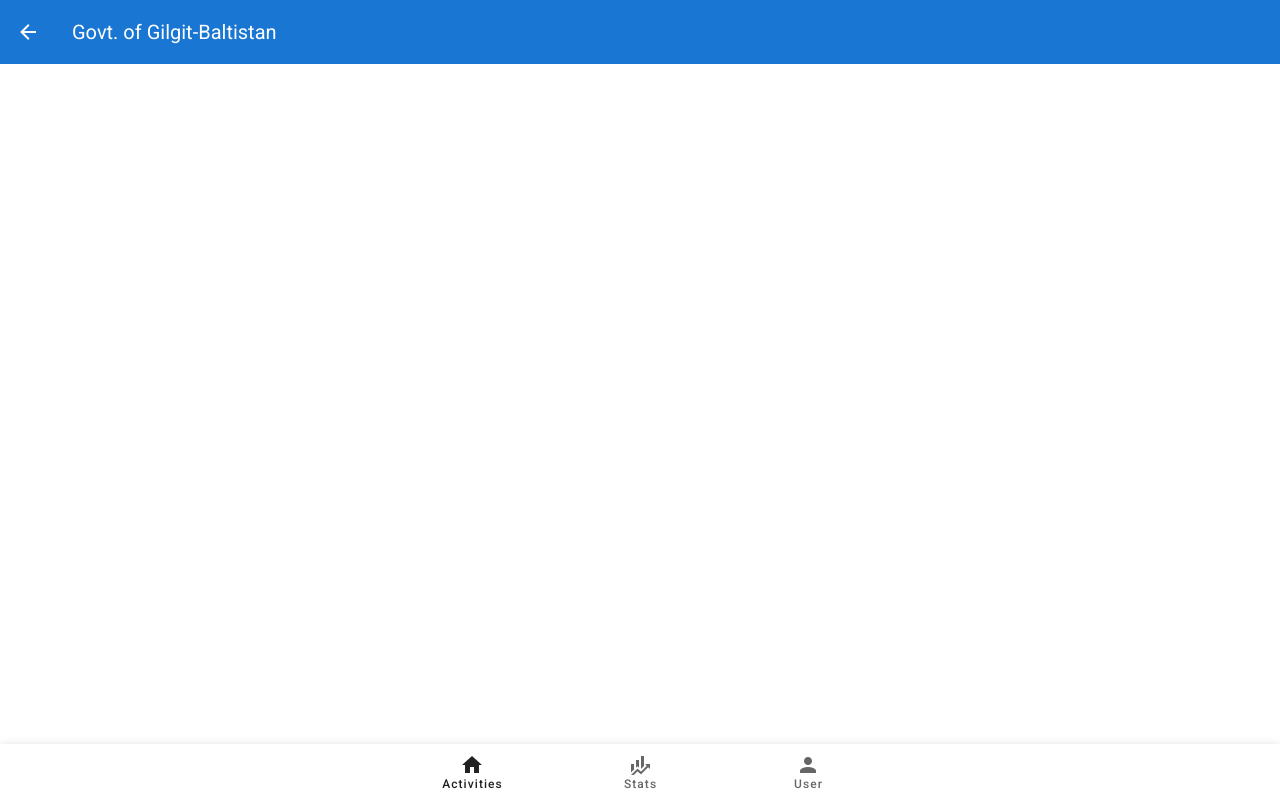
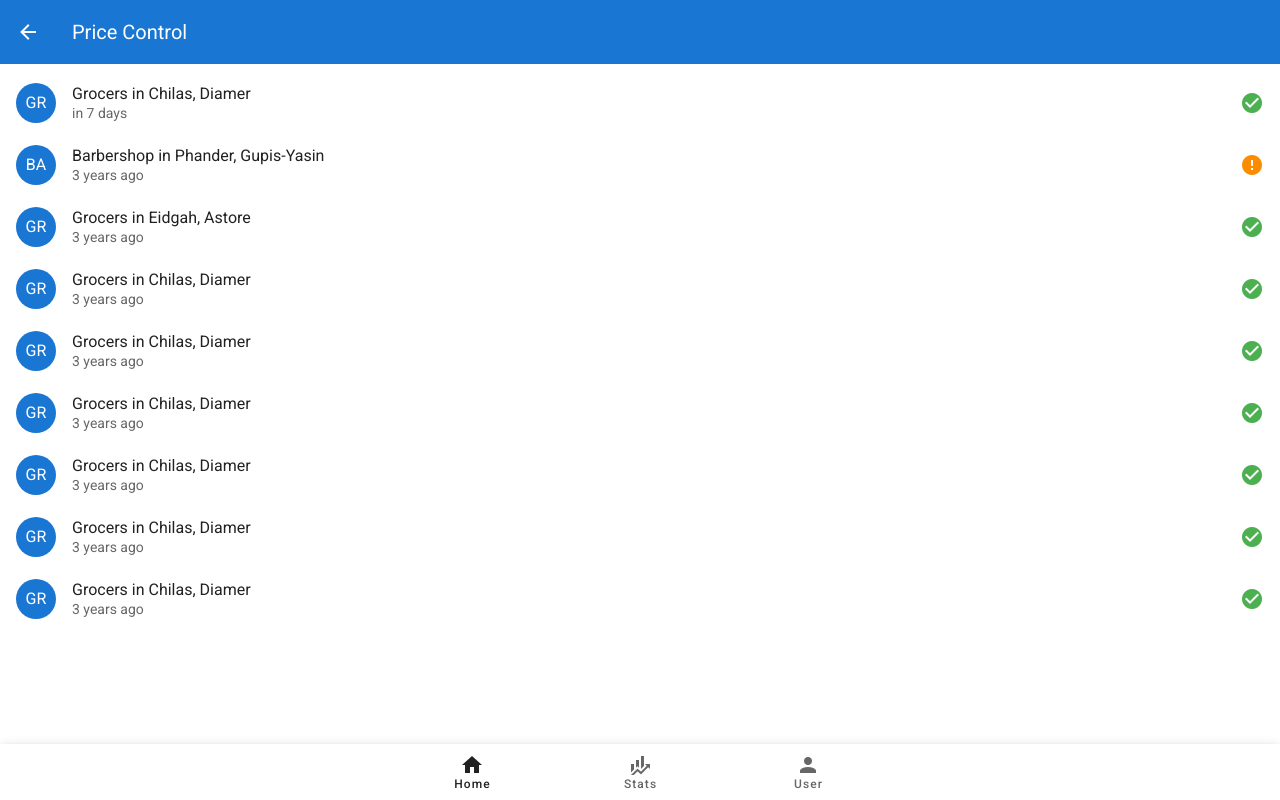
Before and after one commit to codeforpakistan/gogb, a Vue app: page /inspections in a window 1280 px wide. Built offline with nearby package versions, Linux system fonts and the light colour scheme.

Commit message:
Adding Price Control

```diff
--- a/src/App.vue
+++ b/src/App.vue
@@ -1,20 +1,17 @@
 <template>
   <v-app>
 
-    <v-app-bar app color="primary" dark flat clipped-left>
-      <v-btn icon v-if="this.$route.name != 'home'" :to="{ name: 'home' }" exact><v-icon>mdi-arrow-left</v-icon></v-btn>
-      <v-app-bar-title>{{ title }}</v-app-bar-title>
-    </v-app-bar>
+    <!-- <app-bar :title="title"></app-bar> -->
 
     <template v-if="this.$route.name != 'login'">
 
       <v-bottom-navigation app grow>
-        <v-btn :to="{ name: 'home' }"><span>Activities</span><v-icon>mdi-home</v-icon></v-btn>
+        <v-btn :to="{ name: 'home' }"><span>Home</span><v-icon>mdi-home</v-icon></v-btn>
         <v-btn :to="{ name: 'stats' }"><span>Stats</span><v-icon>mdi-finance</v-icon></v-btn>
         <v-btn :to="{ name: 'user' }"><span>User</span><v-icon>mdi-account</v-icon></v-btn>
       </v-bottom-navigation>
 
-      <template v-if="this.$route.name == 'home'">
+      <template v-if="this.$route.name == 'incidents'">
         <v-fab-transition>
           <v-btn color="pink" dark fab absolute fixed bottom right :to="{ name: 'create' }" style="z-index:999;bottom:5em;">
             <v-icon>mdi-plus</v-icon>
@@ -24,9 +21,7 @@
 
     </template>
 
-    <v-main>
-      <router-view />
-    </v-main>
+    <router-view />
 
   </v-app>
 </template>
--- /dev/null
+++ b/src/components/AppBar.vue
@@ -0,0 +1,13 @@
+<template>
+  <v-app-bar app color="primary" dark flat clipped-left>
+    <v-btn icon v-if="this.$route.name != 'home'" @click="$router.go(-1)" exact><v-icon>mdi-arrow-left</v-icon></v-btn>
+    <v-app-bar-title>{{ title }}</v-app-bar-title>
+  </v-app-bar>
+</template>
+<script>
+export default {
+  props: {
+    title: { type: String, required: true },
+  }
+}
+</script>
--- a/src/views/DetailView.vue
+++ b/src/views/DetailView.vue
@@ -1,4 +1,6 @@
 <template>
+  <v-main>
+    <app-bar title="Law & Order"></app-bar>
     <v-card color="transparent" tile flat>
       <v-card-title>{{ activity.subject }}</v-card-title>
       <v-card-subtitle class="d-flex mt-1">
@@ -15,10 +17,13 @@
         <v-btn color="secondary" class="flex-grow-1" depressed :to="{ name: 'home' }">Resolve</v-btn>
       </v-card-actions>
     </v-card>
+  </v-main>
 </template>
 <script>
+  import AppBar from '@/components/AppBar'
   const { DateTime } = require("luxon");
   export default {
+    components: { AppBar },
     data: () => ({
       activity: {
         subject: 'Lorem ipsum dolor sit amet, consectetur adipiscing elit',
--- a/src/views/HomeView.vue
+++ b/src/views/HomeView.vue
@@ -1,54 +1,21 @@
 <template>
-  <v-list lines="two">
-    <v-list-item v-for="(activity,i) in activities" :key="i" to="detail">
-      <v-list-item-avatar color="primary">
-        <span class="white--text">{{ typeIcon(activity.type) }}</span>
-      </v-list-item-avatar>
-      <v-list-item-content>
-        <v-list-item-title>{{ activity.title }}</v-list-item-title>
-        <v-list-item-subtitle>{{ activity.start.toRelative() }}</v-list-item-subtitle>
-      </v-list-item-content>
-      <v-list-item-action>
-        <v-icon :color="iconColor(activity.status)">{{ statusIcon(activity.status) }}</v-icon>
-      </v-list-item-action>
-    </v-list-item>
-  </v-list>
+  <v-main>
+    <app-bar title="Govt. of Gilgit-Baltistan"></app-bar>
+    <v-container>
+      <v-row dense>
+        <v-col>
+          <v-btn block depressed :to="{name: 'incidents'}"><v-icon left>mdi-gavel</v-icon> Law and Order</v-btn>
+        </v-col>
+        <v-col>
+          <v-btn block depressed :to="{name: 'inspections'}"><v-icon left>mdi-chart-bar</v-icon> Price Control</v-btn>
+        </v-col>
+      </v-row>
+    </v-container>
+  </v-main>
 </template>
 <script>
-  const { DateTime } = require("luxon");
-  export default {
-    data: () => ({
-      activities: [
-        { value: 1, title: 'Lorem ipsum dolor sit amet, consectetur adipiscing elit', start: DateTime.fromISO('2020-12-20'), status: 'Resolved', type: 'Strike' },
-        { value: 2, title: 'Duis eget dui vel justo cursus vulputate sed vulputate dolor', start: DateTime.fromISO('2020-12-20'), status: 'Pending', type: 'Violence' },
-        { value: 3, title: 'Proin at eros vitae justo egestas lacinia nec ac turpis', start: DateTime.fromISO('2020-12-20'), status: 'Resolved', type: 'Strike' },
-        { value: 4, title: 'Etiam quis mollis mi. Suspendisse potenti', start: DateTime.fromISO('2020-12-20'), status: 'Pending', type: 'Violence' },
-        { value: 5, title: 'Proin convallis eget velit sed semper', start: DateTime.fromISO('2020-12-20'), status: 'Resolved', type: 'Strike' },
-        { value: 6, title: 'Nulla in nunc gravida, facilisis justo sit amet, tincidunt elit', start: DateTime.fromISO('2020-12-20'), status: 'Resolved', type: 'Strike' },
-        { value: 7, title: 'Class aptent taciti sociosqu ad litora torquent per conubia nostra, per inceptos himenaeos', start: DateTime.fromISO('2020-12-20'), status: 'Pending', type: 'Violence' },
-        { value: 8, title: 'Praesent mollis justo odio, sit amet semper turpis mattis eget', start: DateTime.fromISO('2020-12-20'), status: 'Resolved', type: 'Strike' },
-        { value: 9, title: 'Curabitur ultricies sollicitudin diam et iaculis', start: DateTime.fromISO('2020-12-20'), status: 'Pending', type: 'Violence' },
-        { value: 10, title: 'Aenean ornare tortor ac magna consequat lobortis', start: DateTime.fromISO('2020-12-20'), status: 'Pending', type: 'Violence' },
-        { value: 11, title: 'Cras non elementum turpis', start: DateTime.fromISO('2020-12-20'), status: 'Pending', type: 'Violence' },
-      ]
-    }),
-    methods: {
-      typeIcon(type) {
-        if (type == 'Strike') return 'ST'
-        if (type == 'Violence') return 'VL'
-        if (type == 'Protest') return 'PT'
-        return 'NA'
-      },
-      statusIcon(status) {
-        if (status == 'Resolved') return 'mdi-check-circle'
-        if (status == 'Pending')  return 'mdi-alert-circle'
-        return 'mdi-progress-alert'
-      },
-      iconColor(status) {
-        if (status == 'Resolved') return 'success'
-        if (status == 'Pending')  return 'warning'
-        return 'error'
-      },
-    },
-  }
+import AppBar from '@/components/AppBar'
+export default {
+  components: { AppBar },
+}
 </script>
--- /dev/null
+++ b/src/views/LawView.vue
@@ -0,0 +1,59 @@
+<template>
+  <v-main>
+    <app-bar title="Law & Order"></app-bar>
+    <v-list lines="two">
+      <v-list-item v-for="(activity,i) in activities" :key="i" to="detail">
+        <v-list-item-avatar color="primary">
+          <span class="white--text">{{ typeIcon(activity.type) }}</span>
+        </v-list-item-avatar>
+        <v-list-item-content>
+          <v-list-item-title>{{ activity.title }}</v-list-item-title>
+          <v-list-item-subtitle>{{ activity.start.toRelative() }}</v-list-item-subtitle>
+        </v-list-item-content>
+        <v-list-item-action>
+          <v-icon :color="iconColor(activity.status)">{{ statusIcon(activity.status) }}</v-icon>
+        </v-list-item-action>
+      </v-list-item>
+    </v-list>
+  </v-main>
+</template>
+<script>
+import AppBar from '@/components/AppBar'
+const { DateTime } = require("luxon");
+export default {
+  components: { AppBar },
+  data: () => ({
+    activities: [
+      { value: 1, title: 'Lorem ipsum dolor sit amet, consectetur adipiscing elit', start: DateTime.fromISO('2020-12-20'), status: 'Resolved', type: 'Strike' },
+      { value: 2, title: 'Duis eget dui vel justo cursus vulputate sed vulputate dolor', start: DateTime.fromISO('2020-12-20'), status: 'Pending', type: 'Violence' },
+      { value: 3, title: 'Proin at eros vitae justo egestas lacinia nec ac turpis', start: DateTime.fromISO('2020-12-20'), status: 'Resolved', type: 'Strike' },
+      { value: 4, title: 'Etiam quis mollis mi. Suspendisse potenti', start: DateTime.fromISO('2020-12-20'), status: 'Pending', type: 'Violence' },
+      { value: 5, title: 'Proin convallis eget velit sed semper', start: DateTime.fromISO('2020-12-20'), status: 'Resolved', type: 'Strike' },
+      { value: 6, title: 'Nulla in nunc gravida, facilisis justo sit amet, tincidunt elit', start: DateTime.fromISO('2020-12-20'), status: 'Resolved', type: 'Strike' },
+      { value: 7, title: 'Class aptent taciti sociosqu ad litora torquent per conubia nostra, per inceptos himenaeos', start: DateTime.fromISO('2020-12-20'), status: 'Pending', type: 'Violence' },
+      { value: 8, title: 'Praesent mollis justo odio, sit amet semper turpis mattis eget', start: DateTime.fromISO('2020-12-20'), status: 'Resolved', type: 'Strike' },
+      { value: 9, title: 'Curabitur ultricies sollicitudin diam et iaculis', start: DateTime.fromISO('2020-12-20'), status: 'Pending', type: 'Violence' },
+      { value: 10, title: 'Aenean ornare tortor ac magna consequat lobortis', start: DateTime.fromISO('2020-12-20'), status: 'Pending', type: 'Violence' },
+      { value: 11, title: 'Cras non elementum turpis', start: DateTime.fromISO('2020-12-20'), status: 'Pending', type: 'Violence' },
+    ]
+  }),
+  methods: {
+    typeIcon(type) {
+      if (type == 'Strike') return 'ST'
+      if (type == 'Violence') return 'VL'
+      if (type == 'Protest') return 'PT'
+      return 'NA'
+    },
+    statusIcon(status) {
+      if (status == 'Resolved') return 'mdi-check-circle'
+      if (status == 'Pending')  return 'mdi-alert-circle'
+      return 'mdi-progress-alert'
+    },
+    iconColor(status) {
+      if (status == 'Resolved') return 'success'
+      if (status == 'Pending')  return 'warning'
+      return 'error'
+    },
+  },
+}
+</script>
--- /dev/null
+++ b/src/views/PriceView.vue
@@ -0,0 +1,60 @@
+<template>
+  <v-main>
+    <app-bar title="Price Control"></app-bar>
+    <v-list lines="two">
+      <v-list-item v-for="(inspection,i) in inspections" :key="i" to="detail">
+        <v-list-item-avatar color="primary">
+          <span class="white--text">{{ typeIcon(inspection.type) }}</span>
+        </v-list-item-avatar>
+        <v-list-item-content>
+          <v-list-item-title>{{ inspection.type }} in {{ inspection.location }}</v-list-item-title>
+          <v-list-item-subtitle>
+            {{ inspection.date.toRelative() }}
+          </v-list-item-subtitle>
+        </v-list-item-content>
+        <v-list-item-action>
+          <v-icon :color="iconColor(inspection.status)">{{ statusIcon(inspection.status) }}</v-icon>
+        </v-list-item-action>
+      </v-list-item>
+    </v-list>
+  </v-main>
+</template>
+<script>
+import AppBar from '@/components/AppBar'
+  const { DateTime } = require("luxon");
+
+  export default {
+    components: { AppBar },
+    data: () => ({
+      inspections: [
+        { value: 1, type: 'Grocers', location: 'Chilas, Diamer', date: DateTime.fromISO('2024-07-20'), status: 'Compliant' },
+        { value: 2, type: 'Barbershop', location: 'Phander, Gupis-Yasin', date: DateTime.fromISO('2020-12-20'), status: 'Violation' },
+        { value: 3, type: 'Grocers', location: 'Eidgah, Astore', date: DateTime.fromISO('2020-12-20'), status: 'Compliant' },
+        { value: 4, type: 'Grocers', location: 'Chilas, Diamer', date: DateTime.fromISO('2020-12-20'), status: 'Compliant' },
+        { value: 5, type: 'Grocers', location: 'Chilas, Diamer', date: DateTime.fromISO('2020-12-20'), status: 'Compliant' },
+        { value: 6, type: 'Grocers', location: 'Chilas, Diamer', date: DateTime.fromISO('2020-12-20'), status: 'Compliant' },
+        { value: 7, type: 'Grocers', location: 'Chilas, Diamer', date: DateTime.fromISO('2020-12-20'), status: 'Compliant' },
+        { value: 8, type: 'Grocers', location: 'Chilas, Diamer', date: DateTime.fromISO('2020-12-20'), status: 'Compliant' },
+        { value: 9, type: 'Grocers', location: 'Chilas, Diamer', date: DateTime.fromISO('2020-12-20'), status: 'Compliant' },
+      ]
+    }),
+    methods: {
+      typeIcon(type) {
+        if (type == 'Grocers') return 'GR'
+        if (type == 'Barbershop') return 'BA'
+        if (type == 'Autoparts') return 'AU'
+        return 'NA'
+      },
+      statusIcon(status) {
+        if (status == 'Compliant') return 'mdi-check-circle'
+        if (status == 'Violation')  return 'mdi-alert-circle'
+        return 'mdi-progress-alert'
+      },
+      iconColor(status) {
+        if (status == 'Compliant') return 'success'
+        if (status == 'Violation')  return 'warning'
+        return 'error'
+      },
+    },
+  }
+</script>
--- a/src/views/StatsView.vue
+++ b/src/views/StatsView.vue
@@ -1,6 +1,7 @@
 <template>
+  <v-main>
+    <app-bar title="Statistics"></app-bar>
     <v-card flat tile>
-    <v-card-title>Statistics</v-card-title>
       <v-card-text>
       <GChart
         type="PieChart"
@@ -20,12 +21,14 @@
 
       </v-card-text>
     </v-card>
+  </v-main>
 </template>
 
 <script>
+  import AppBar from '@/components/AppBar'
   import { GChart } from 'vue-google-charts/legacy'
   export default {
-    components: { GChart },
+    components: { AppBar, GChart },
     data: () => ({
       status: {
         data: [
```
Also changed, not shown: src/router/index.js (+14 -1 lines). Lines whose indentation alone changed are shown as unchanged.
